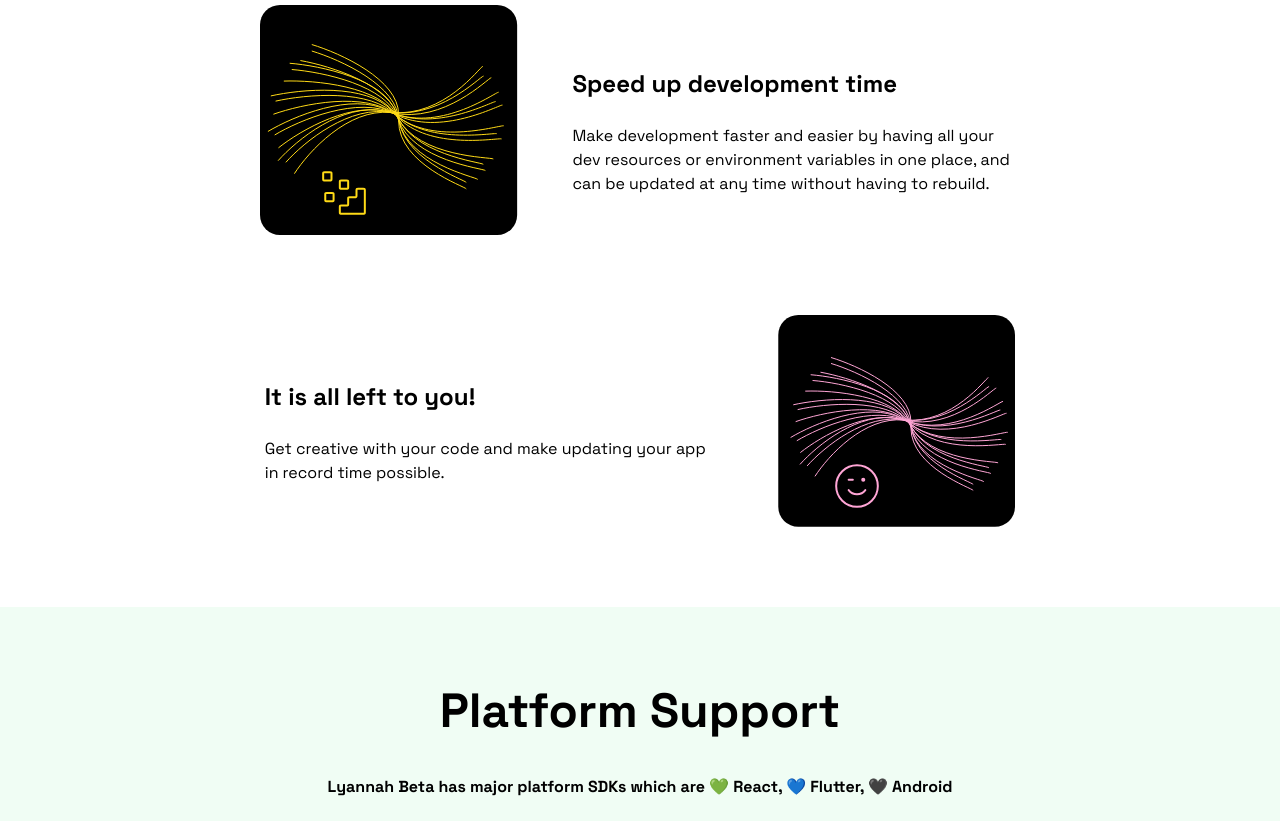
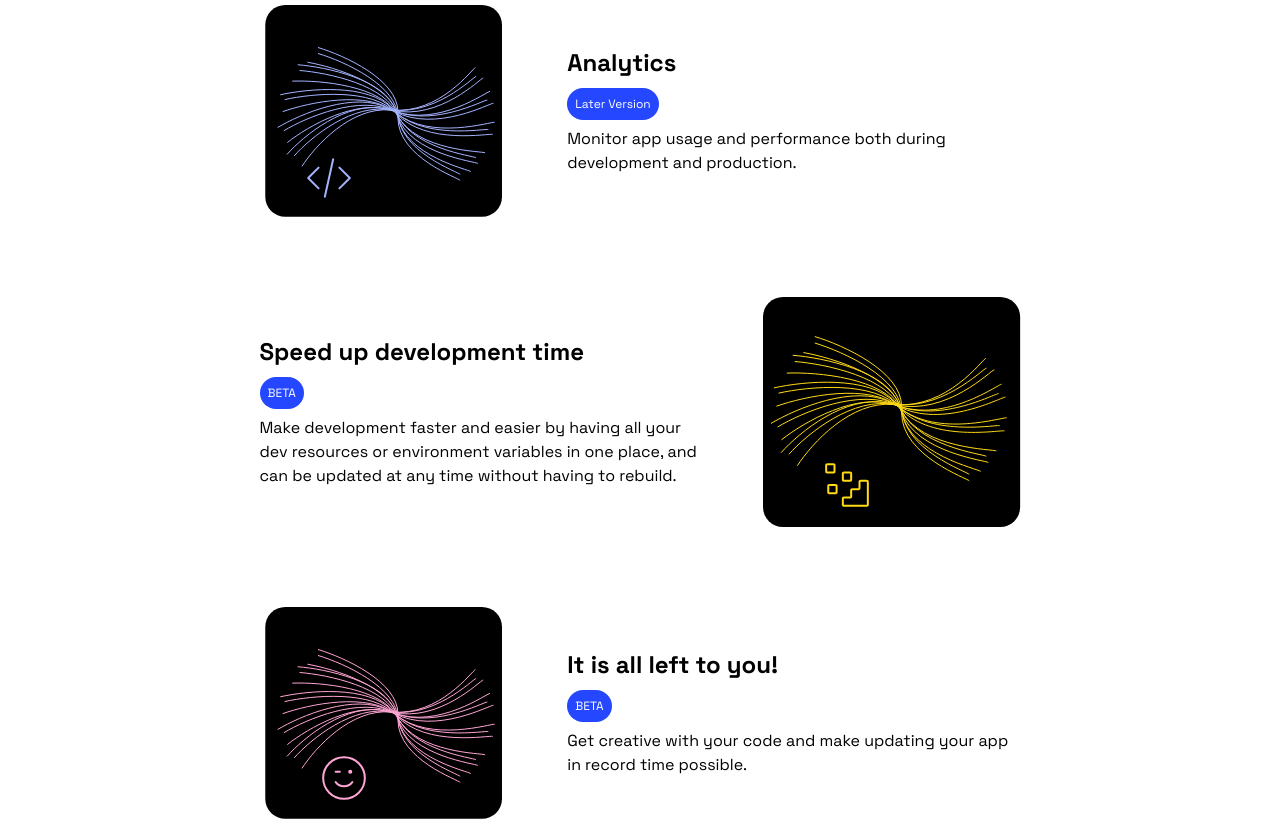
Before and after one commit to nickmeinhold/waiting-list, a React (Create React App) app: page / in a window 1280 px wide. Shown: the part 1640-2461 px from the top of the page. Built offline with nearby package versions, Linux system fonts and the light colour scheme.

Commit message:
chore: updated content and marked features/usescases by BETA/ Future release tags

```diff
--- a/src/components/Hero.js
+++ b/src/components/Hero.js
@@ -71,12 +71,12 @@ export const Hero = (props) => {
           <ReturnUseCases />
         </div>
         <div className="p-20 my-10 bg-green-50">
-          <p className="md:text-5xl text-3xl text-center font-bold ">
-            Platform Support
+          <p className="md:text-5xl text-2xl text-center font-bold ">
+            Platform Support <Badge title="BETA" />
           </p>
+
           <p className="text-md font-bold text-center mt-10 ">
-            Lyannah Beta has major platform SDKs which are 💚 React, 💙 Flutter,
-            🖤 Android
+            💚 React, 💙 Flutter, 🖤 Android
           </p>
         </div>
 
--- a/src/components/useCaseFunction.js
+++ b/src/components/useCaseFunction.js
@@ -7,7 +7,7 @@ export const ReturnUseCases = () => {
         direction="forward"
         imageName="security.svg"
         title="Manage Enviroment Variables"
-        content={`Lyannah offers you a ${"staging and production"}. environment where you can manage environment variables for your projects at any point in the development cycle.`}
+        content={`Lyannah offers you a ${"staging and production"} environment where you can manage environment variables for your projects at any point in the development cycle.`}
       />
       <UseCases
         direction="backward"
@@ -16,20 +16,21 @@ export const ReturnUseCases = () => {
         content="You can manage dynamic resources such as image links, text-write ups, booleans, background colors e.t.c, and update them dynamically even when your app is live.
         "
       />
-      {/* <UseCases
+      <UseCases
+        isFuture={true}
         direction="forward"
         imageName="code.svg"
-        title="Code Injection"
-        content="Inject codes that require continuous updates dynamically when your app is live. Think of it has depency injection on a global scale."
-      /> */}
+        title="Analytics"
+        content="Monitor app usage and performance both during development and production. "
+      />
       <UseCases
-        direction="forward"
+        direction="backward"
         imageName="resource.svg"
         title="Speed up development time"
         content="Make development faster and easier by having all your dev resources or environment variables in one place, and can be updated at any time without having to rebuild."
       />
       <UseCases
-        direction="backward"
+        direction="forward"
         imageName="you.svg"
         title="It is all left to you!"
         content="Get creative with your code and make updating your app in record time possible."
--- a/src/components/useCases/useCases.js
+++ b/src/components/useCases/useCases.js
@@ -13,6 +13,7 @@ export const UseCases = (props) => {
           title={props.title}
           content={props.content}
           imageName={props.imageName}
+          isFuture={props.isFuture}
         />
       </div>
     </div>
--- a/src/components/useCases/useCasesContent.js
+++ b/src/components/useCases/useCasesContent.js
@@ -1,3 +1,5 @@
+import { Badge } from "../Badge";
+
 export const UseCasesContent = (props) => {
   return (
     <>
@@ -5,9 +7,14 @@ export const UseCasesContent = (props) => {
         <img src={`../../images/${props.imageName}`} className="block" />
       </div>
       <div className="max-w-md">
-        <p className="text-2xl font-bold my-6">{props.title}</p>
+        <p className="text-2xl font-bold my-3">{props.title}</p>
+        {props.isFuture ? (
+          <Badge title="Later Version" />
+        ) : (
+          <Badge title="BETA" />
+        )}
 
-        <p>{props.content}</p>
+        <p className="my-3">{props.content}</p>
       </div>
     </>
   );
```
